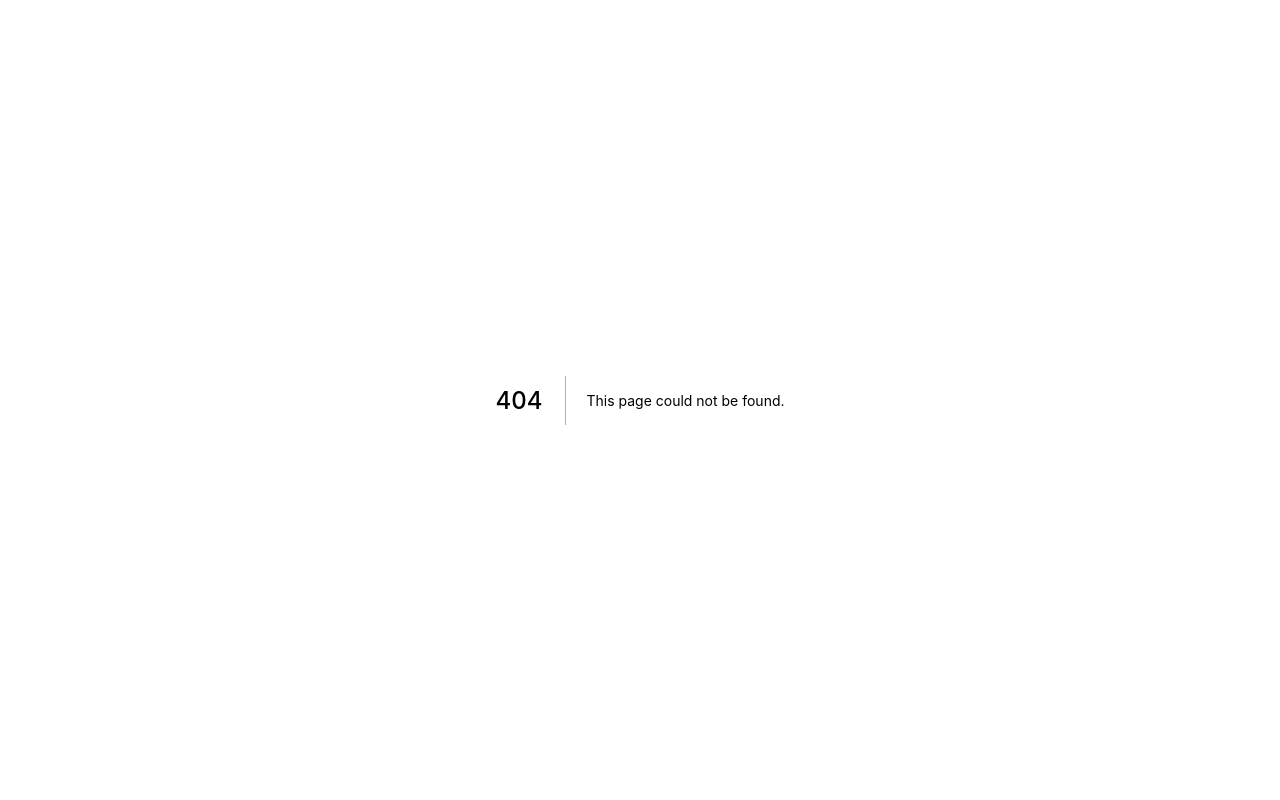
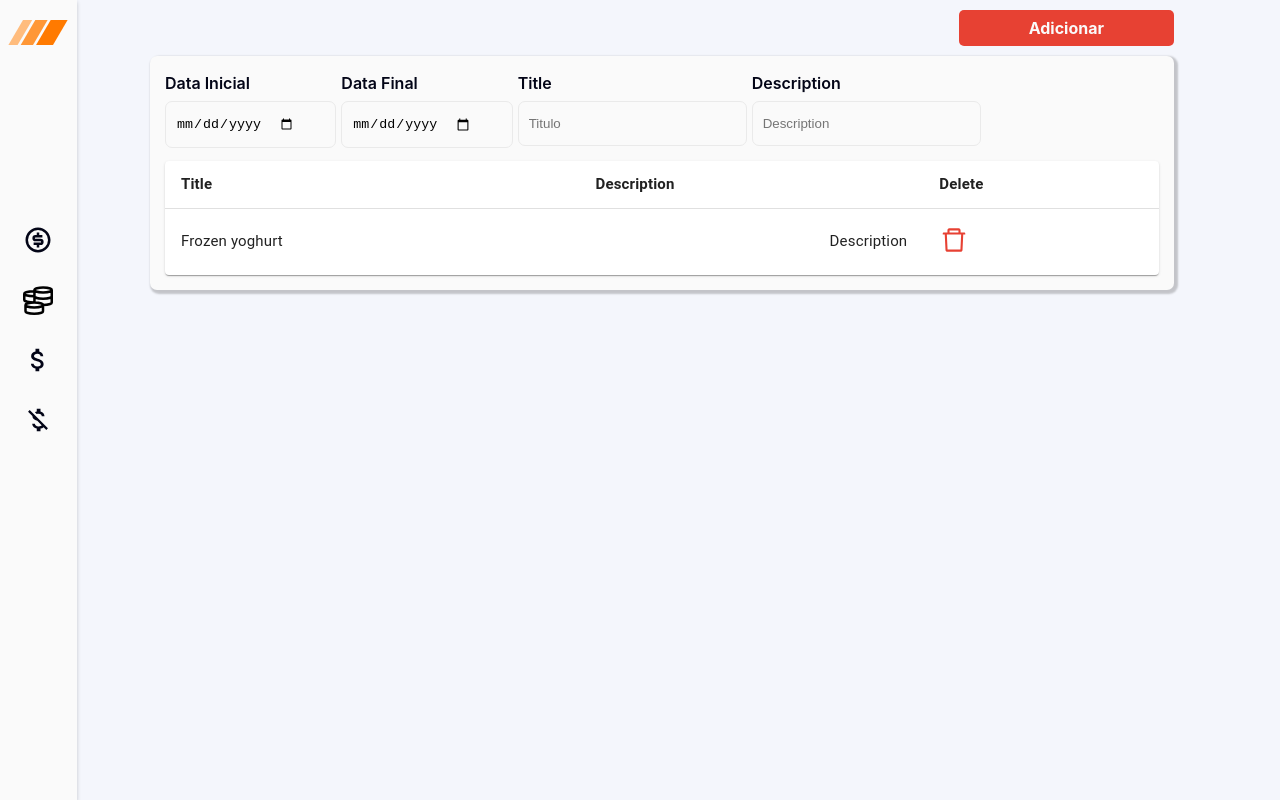
Before and after one commit to gusttavonl/gofinance-frontend, a Next.js app: page /categories-receivement in a window 1280 px wide. Before the commit this address had no page. Built offline with nearby package versions, Linux system fonts and the light colour scheme; a web font is replaced by a local one.

Commit message:
feat: add route categories receivement

```diff
--- /dev/null
+++ b/src/pages/categories-receivement.tsx
@@ -0,0 +1,10 @@
+import DefaultLayout from '@/components/Layouts/DefaultLayout'
+import CategoriesReceivementComponent from '@/components/pages/CategoriesReceivement'
+
+export default function CategoriesReceivement() {
+  return (
+    <DefaultLayout>
+      <CategoriesReceivementComponent />
+    </DefaultLayout>
+  )
+}
```
